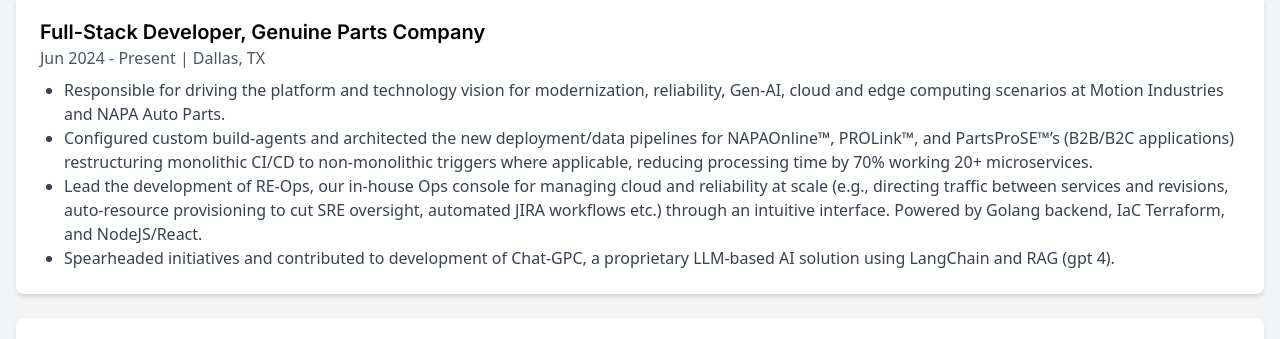
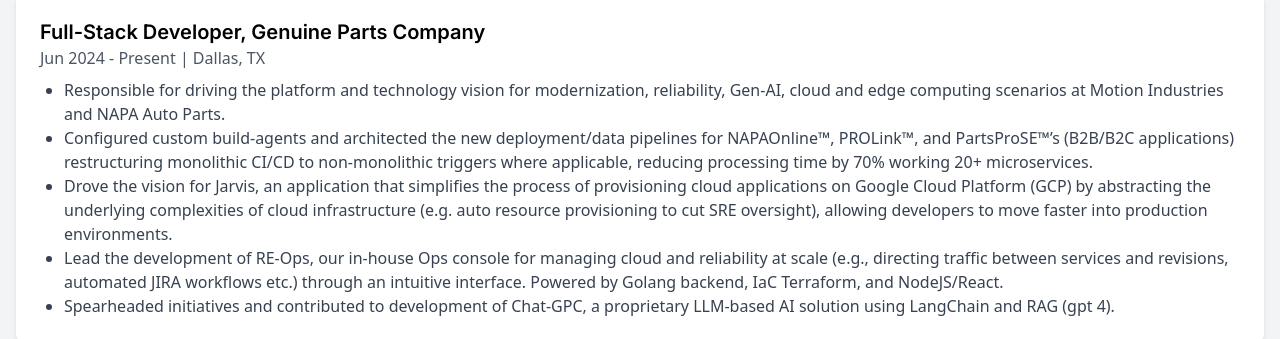
Before and after one commit to prithvivasireddy/portfolio.github.io, a plain HTML site: page portfolio.html in a window 1280 px wide. Shown: the part 454-793 px from the top of the page. Drawn offline with nearby package versions, Linux system fonts and the light colour scheme; no server answers.

Commit message:
Update portfolio.html

```diff
--- a/portfolio.html
+++ b/portfolio.html
@@ -171,7 +171,8 @@
                     <ul class="list-disc ml-6 mt-2 text-gray-700">
                         <li>Responsible for driving the platform and technology vision for modernization, reliability, Gen-AI, cloud and edge computing scenarios at Motion Industries and NAPA Auto Parts.</li>
                         <li>Configured custom build-agents and architected the new deployment/data pipelines for NAPAOnline™, PROLink™, and PartsProSE™’s (B2B/B2C applications) restructuring monolithic CI/CD to non-monolithic triggers where applicable, reducing processing time by 70% working 20+ microservices.</li>
-                        <li> Lead the development of RE-Ops, our in-house Ops console for managing cloud and reliability at scale (e.g., directing traffic between services and revisions, auto-resource provisioning to cut SRE oversight, automated JIRA workflows etc.) through an intuitive interface. Powered by Golang backend, IaC Terraform, and NodeJS/React.</li>
+                        <li>Drove the vision for Jarvis, an application that simplifies the process of provisioning cloud applications on Google Cloud Platform (GCP) by abstracting the underlying complexities of cloud infrastructure (e.g. auto resource provisioning to cut SRE oversight), allowing developers to move faster into production environments.</li>
+                        <li> Lead the development of RE-Ops, our in-house Ops console for managing cloud and reliability at scale (e.g., directing traffic between services and revisions, automated JIRA workflows etc.) through an intuitive interface. Powered by Golang backend, IaC Terraform, and NodeJS/React.</li>
                         <li>Spearheaded initiatives and contributed to development of Chat-GPC, a proprietary LLM-based AI solution using LangChain and RAG (gpt 4).</li>
                     </ul>
                 </div>
```
